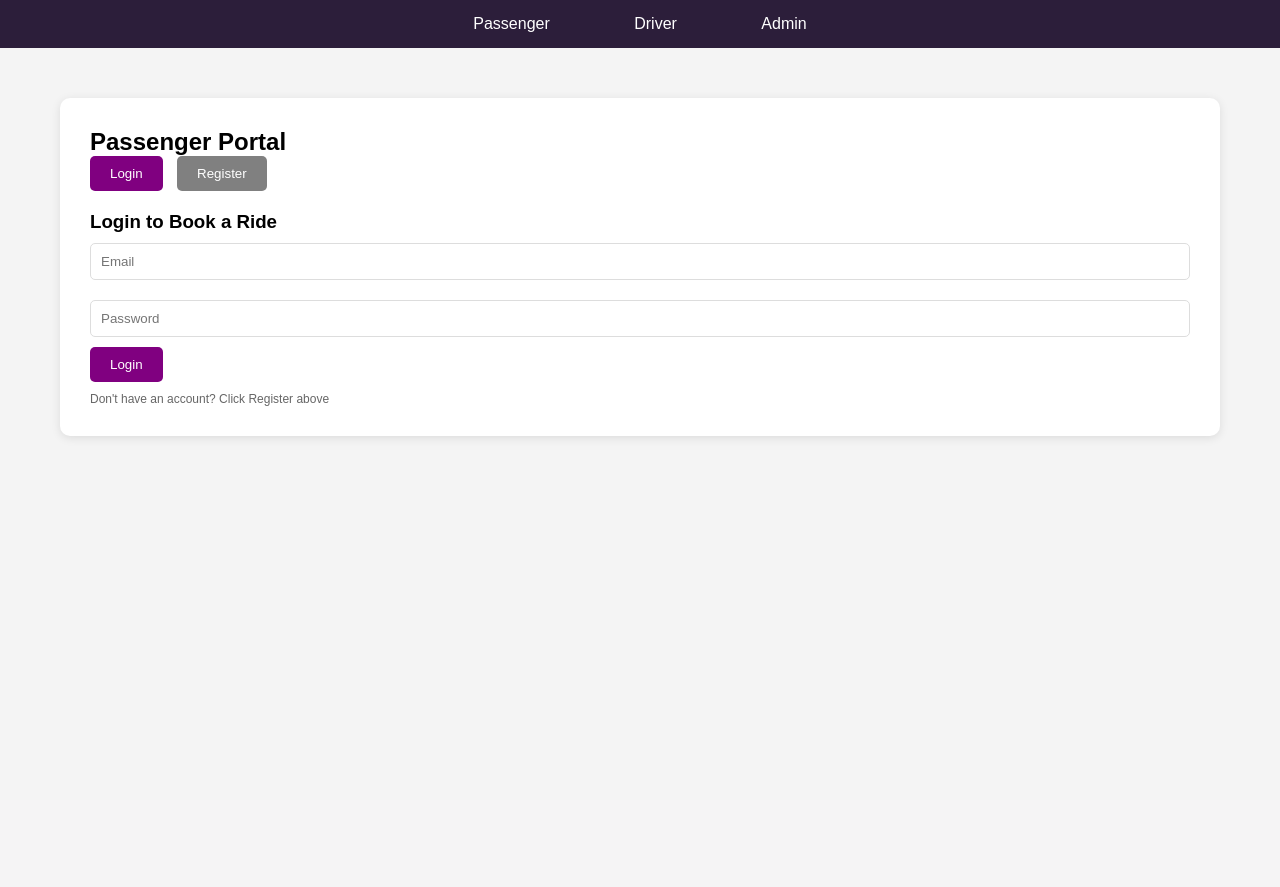
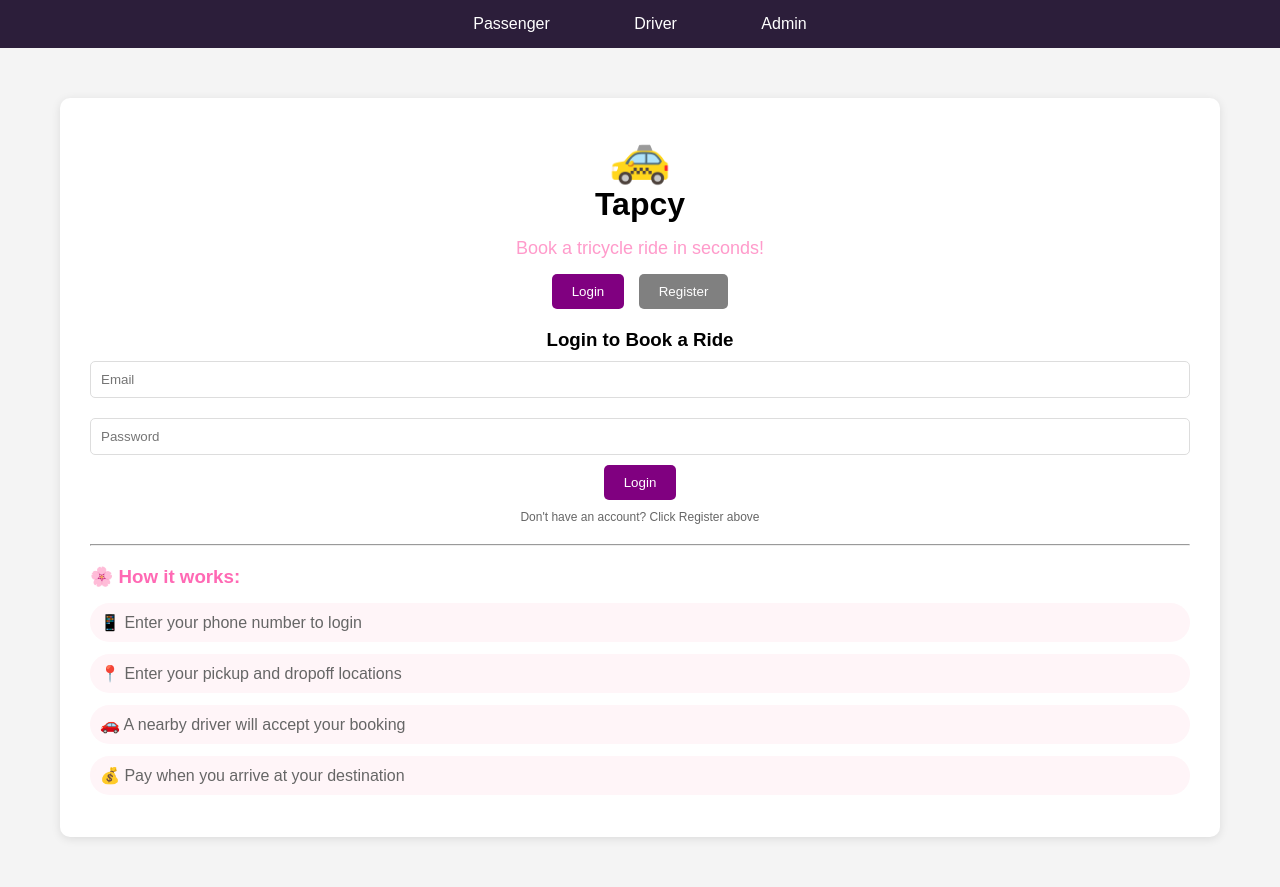
Before and after one commit to mariew999/Tapcy, a Flask app: page /passenger_login in a window 1280 px wide. Before the commit the page ends 438 px from the top, so only its background shows below. Run offline with Flask 3, Linux system fonts and the light colour scheme.

Commit message:
Update passenger_login.html

```diff
--- a/templates/passenger_login.html
+++ b/templates/passenger_login.html
@@ -1,8 +1,10 @@
 {% extends "base.html" %}
 
 {% block content %}
-<div class="card">
-    <h2>Passenger Portal</h2>
+<div class="card" style="text-align: center;">
+    <div class="emoji">🚕</div>
+    <h1>Tapcy</h1>
+    <p style="color: #ff9bcb; font-size: 18px; margin: 15px 0;">Book a tricycle ride in seconds!</p>
 
     <div style="margin-bottom: 20px;">
         <button onclick="showLogin()" id="loginBtn" class="btn" style="background: purple; margin-right: 10px;">Login</button>
@@ -25,19 +27,34 @@
         <h3>Create Passenger Account</h3>
         <form method="POST" action="{{ url_for('views.passenger_register') }}" onsubmit="return validateForm()">
             <input type="text" name="name" id="name" placeholder="Full Name" required>
-
             <input type="text" name="phone" id="phone" placeholder="Phone Number (11 digits)" required>
             <small style="color: #666; display: block; margin-top: -5px; margin-bottom: 10px;">Example: 09123456789</small>
-
             <input type="email" name="email" id="email" placeholder="Email (example@mail.com)" required>
-
             <input type="password" name="password" id="password" placeholder="Password (min 8 characters)" required>
-
             <input type="password" name="confirm_password" id="confirm_password" placeholder="Confirm Password" required>
-
             <button type="submit">Register</button>
         </form>
         <p style="margin-top: 10px; font-size: 12px; color: #666;">After registration, login with your email and password</p>
+    </div>
+
+    <hr>
+
+    <div style="text-align: left;">
+        <h3 style="color: #ff69b4;">🌸 How it works:</h3>
+        <ul style="margin-top: 15px; list-style: none; padding: 0;">
+            <li style="margin: 12px 0; padding: 10px; background: #fff5f8; border-radius: 20px; color: #666;">
+                📱 Enter your phone number to login
+            </li>
+            <li style="margin: 12px 0; padding: 10px; background: #fff5f8; border-radius: 20px; color: #666;">
+                📍 Enter your pickup and dropoff locations
+            </li>
+            <li style="margin: 12px 0; padding: 10px; background: #fff5f8; border-radius: 20px; color: #666;">
+                🚗 A nearby driver will accept your booking
+            </li>
+            <li style="margin: 12px 0; padding: 10px; background: #fff5f8; border-radius: 20px; color: #666;">
+                💰 Pay when you arrive at your destination
+            </li>
+        </ul>
     </div>
 </div>
 
@@ -85,7 +102,6 @@
         return true;
     }
 
-    // Show Register tab by default when coming from kiosk
     window.onload = function() {
         const urlParams = new URLSearchParams(window.location.search);
         const tab = urlParams.get('tab');
```
